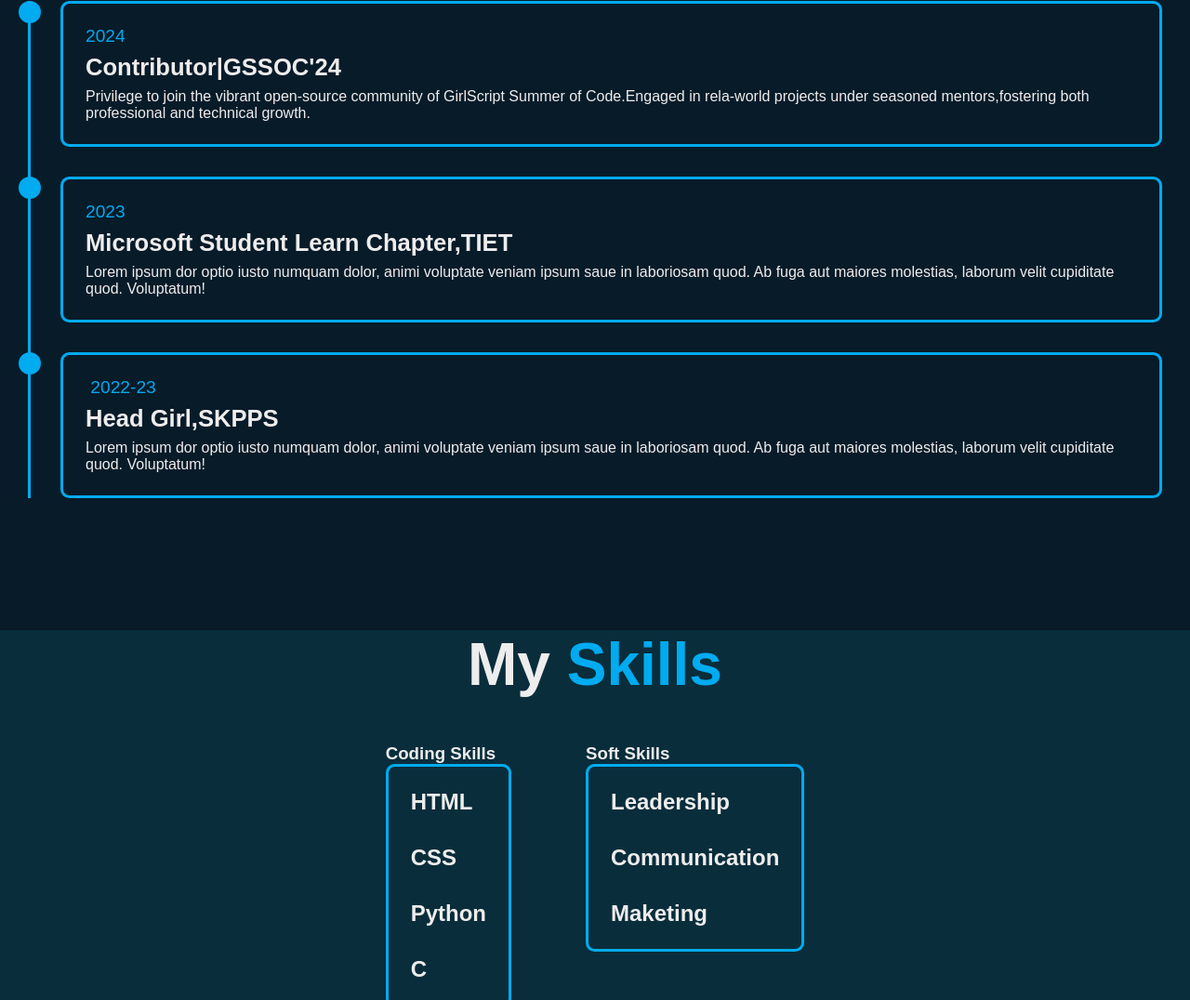
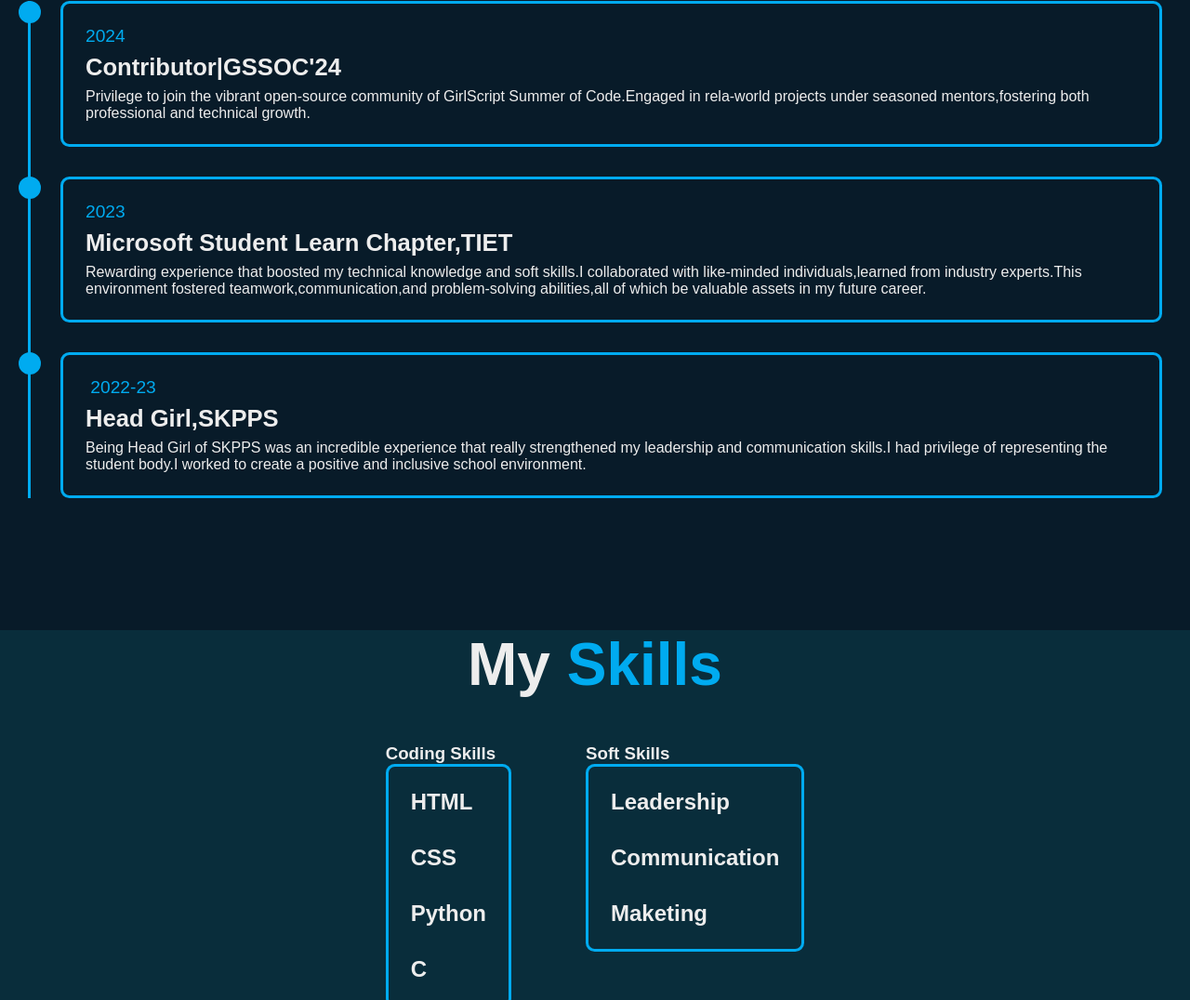
Before and after one commit to priyanshigoyal2801/Portfolio-Website, a plain HTML site: page index.html in a window 1280 px wide. Shown: the part 1718-2794 px from the top of the page at 93% size. Drawn offline with nearby package versions, Linux system fonts and the light colour scheme.

Commit message:
experience

```diff
--- a/index.html
+++ b/index.html
@@ -85,25 +85,28 @@
                             <div class="content">
                                 <div class="year"><i class='bx bxs-calender'></i>2024</div>
                                 <h3>Contributor|GSSOC'24</h3>
-                                <p>Privilege to join the vibrant open-source community of GirlScript Summer of Code.Engaged in rela-world projects under seasoned mentors,fostering both professional and technical growth.</p>
+                                <p>Privilege to join the vibrant open-source community of GirlScript Summer of
+                                    Code.Engaged in rela-world projects under seasoned mentors,fostering both
+                                    professional and technical growth.</p>
                             </div>
                         </div>
                         <div class="education-content">
                             <div class="content">
                                 <div class="year"><i class='bx bxs-calender'></i>2023</div>
                                 <h3>Microsoft Student Learn Chapter,TIET</h3>
-                                <p>Lorem ipsum dor optio iusto numquam dolor, animi
-                                    voluptate veniam ipsum saue in laboriosam quod. Ab fuga aut maiores
-                                    molestias, laborum velit cupiditate quod. Voluptatum!</p>
+                                <p>Rewarding experience that boosted my technical knowledge and soft skills.I
+                                    collaborated with like-minded individuals,learned from industry experts.This
+                                    environment fostered teamwork,communication,and problem-solving abilities,all of
+                                    which be valuable assets in my future career. </p>
                             </div>
                         </div>
                         <div class="education-content">
                             <div class="content">
                                 <div class="year"><i class='bx bxs-calender'></i> 2022-23</div>
                                 <h3>Head Girl,SKPPS</h3>
-                                <p>Lorem ipsum dor optio iusto numquam dolor, animi
-                                    voluptate veniam ipsum saue in laboriosam quod. Ab fuga aut maiores
-                                    molestias, laborum velit cupiditate quod. Voluptatum!</p>
+                                <p>Being Head Girl of SKPPS was an incredible experience that really strengthened my
+                                    leadership and communication skills.I had privilege of representing the student
+                                    body.I worked to create a positive and inclusive school environment.</p>
                             </div>
                         </div>
 
```
